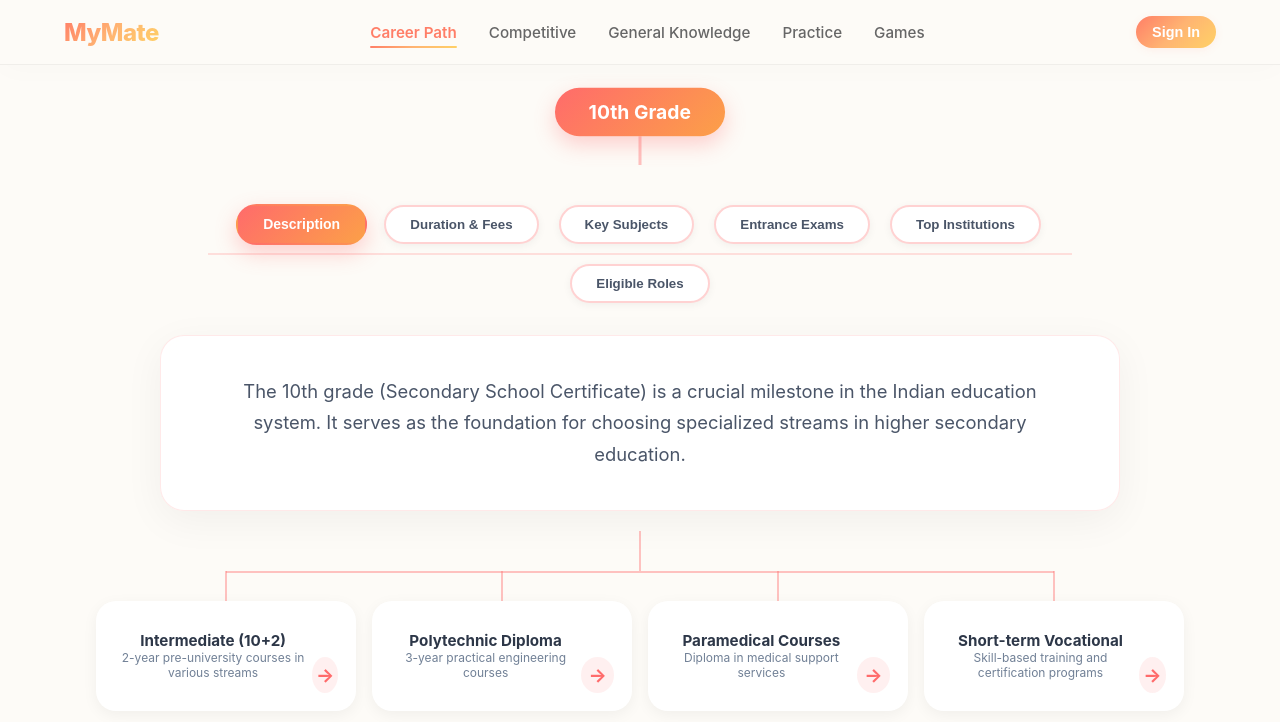
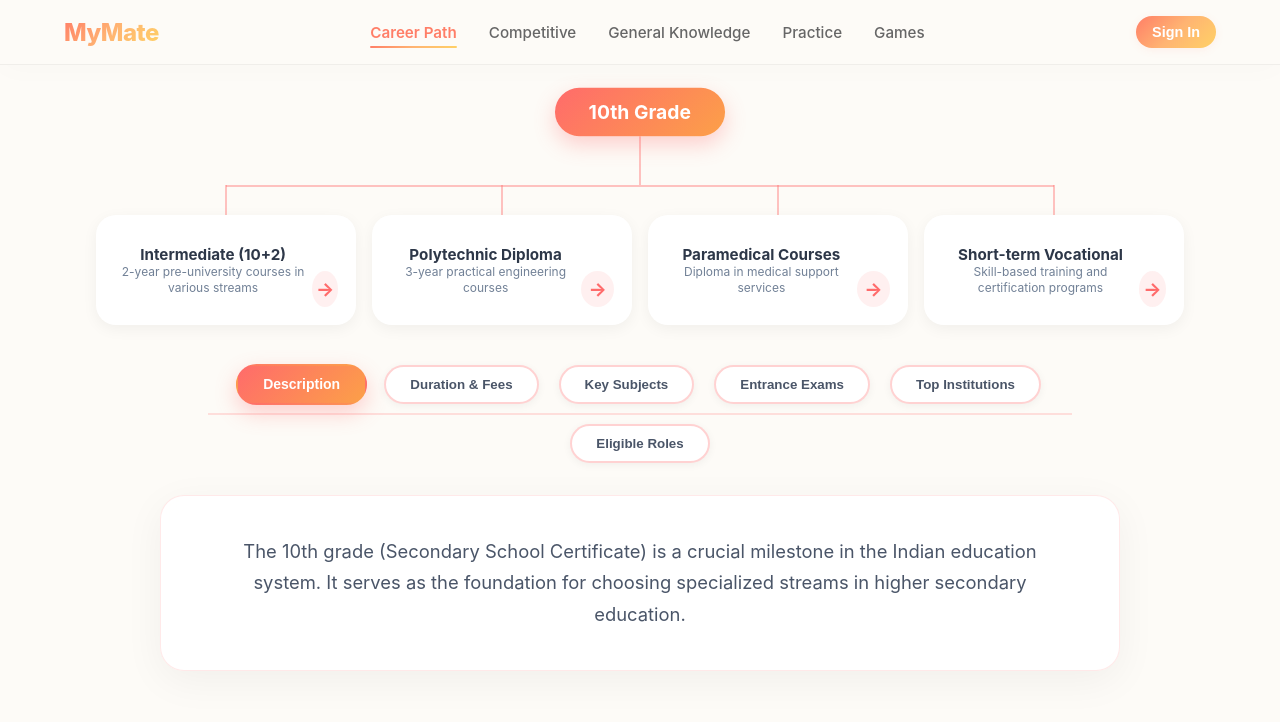
Before and after one commit to mymate01/mymate-app, a Next.js app: page /career-path in a window 1280 px wide. Shown: the top 722 px of the page. Built offline with nearby package versions, Linux system fonts and the light colour scheme.

Commit message:
fix(MYM-11): detach info panel from tree flow, target curved line to children directly

```diff
--- a/src/components/CareerMap/CareerMap.tsx
+++ b/src/components/CareerMap/CareerMap.tsx
@@ -57,12 +57,12 @@ export default function CareerMap({ data }: { data: CareerNode }) {
       <div className={styles.mainContent} ref={containerRef}>
 
         {/* SVG Overlay for curved line */}
-        {lineCoords && (
+        {lineCoords && hasChildren && (
           <svg className={styles.svgOverlay}>
             <path
               d={`M ${lineCoords.x1} ${lineCoords.y1} C ${lineCoords.x1} ${(lineCoords.y1 + lineCoords.y2) / 2}, ${lineCoords.x2} ${(lineCoords.y1 + lineCoords.y2) / 2}, ${lineCoords.x2} ${lineCoords.y2}`}
               stroke="rgba(255, 107, 107, 0.4)"
-              strokeWidth="3"
+              strokeWidth="2"
               fill="none"
             />
           </svg>
@@ -87,13 +87,11 @@ export default function CareerMap({ data }: { data: CareerNode }) {
           })}
         </div>
 
-        {/* Main Body Flow */}
-        <div className={styles.mainBodyFlow} ref={bodyRef}>
-          <CourseInfoPanel key={`panel-${activeNode.id}`} details={activeNode.details} />
+        {/* Main Body Flow (Children Tree) */}
+        <div className={styles.mainBodyFlow}>
           {hasChildren && (
             <div className={styles.childrenArea}>
-              <div className={styles.activeNodeStem}></div>
-              <div className={styles.childrenGrid}>
+              <div className={styles.childrenGrid} ref={bodyRef}>
                   {activeNode.children!.map((child) => (
                     <div key={child.id} className={styles.childNodeWrapper}>
                       <div
@@ -114,6 +112,9 @@ export default function CareerMap({ data }: { data: CareerNode }) {
             </div>
           )}
         </div>
+
+        {/* Detailed tiles render strictly below the entire tree */}
+        <CourseInfoPanel key={`panel-${activeNode.id}`} details={activeNode.details} />
       </div>
     </div>
   );
```
